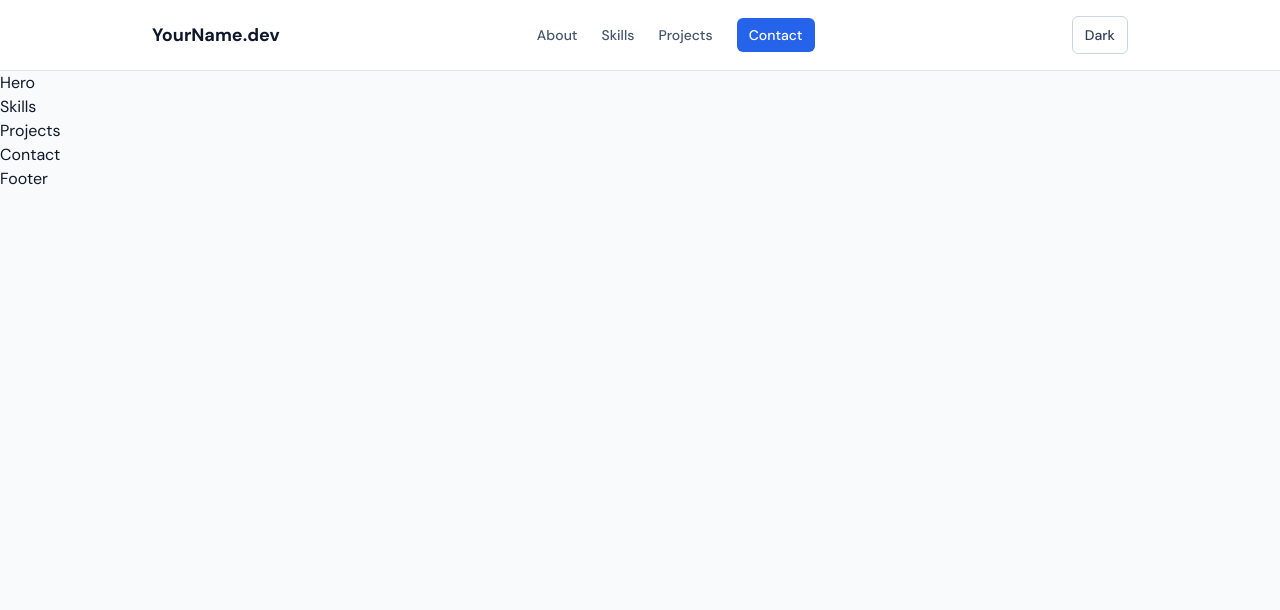
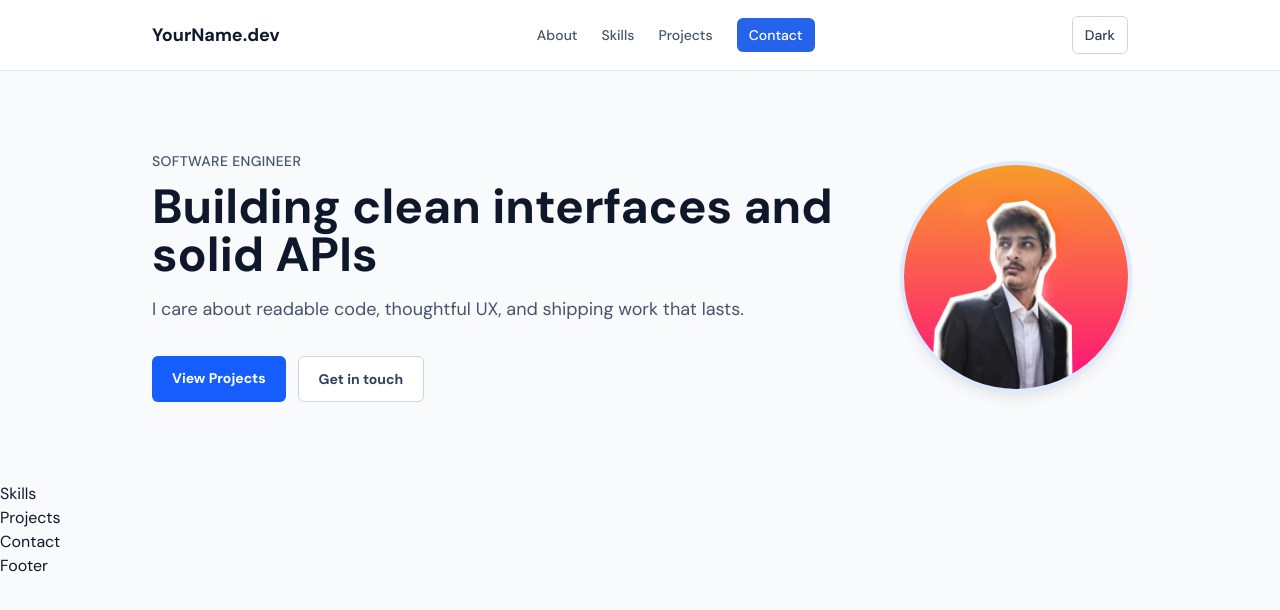
Before and after one commit to hammad4291/Portfolio, a React (Vite) app: page / in a window 1280 px wide. Shown: the top 610 px of the page. Built offline with nearby package versions, Linux system fonts and the light colour scheme.

Commit message:
added Hero section

```diff
--- a/src/components/Hero.jsx
+++ b/src/components/Hero.jsx
@@ -1,8 +1,44 @@
+import "../../public/me.jpg";
 const Hero = () => {
-    return (
-        <>
-        <h1>Hero</h1>
-        </>
-    )
-}
+  return (
+    <section
+      id="about"
+      className="mx-auto flex max-w-5xl flex-col items-center gap-10 px-6 py-20 md:flex-row"
+    >
+      <div className="flex-1">
+        <p className="mb-3 text-sm font-medium uppercase tracking-wide text-slate-600 dark:text-slate-400">
+          Software Engineer
+        </p>
+        <h1 className="mb-4 text-4xl font-bold text-slate-900 dark:text-slate-100 md:text-5xl">
+          Building clean interfaces and solid APIs
+        </h1>
+        <p className="mb-8 text-lg leading-relaxed text-slate-600 dark:text-slate-400">
+          I care about readable code, thoughtful UX, and shipping work that
+          lasts.
+        </p>
+        <div className="flex flex-wrap gap-3">
+          <a
+            href="#projects"
+            className="rounded-md bg-blue-600 px-5 py-3 text-sm font-semibold text-white hover:bg-blue-700"
+          >
+            View Projects
+          </a>
+          <a
+            href="#contact"
+            className="rounded-md border border-slate-300 bg-white px-5 py-3 text-sm font-semibold text-slate-700 transition hover:bg-slate-100 dark:border-slate-700 dark:bg-slate-900 dark:text-slate-100 dark:hover:bg-slate-800"
+          >
+            Get in touch
+          </a>
+        </div>
+      </div>
+      <div className="flex shrink-0 items-center justify-center">
+        <img
+          src="../../public/me.jpg"
+          alt="image"
+          className="h-56 w-56 rounded-full object-cover shadow-lg ring-4 ring-blue-100 dark:ring-slate-700"
+        />
+      </div>
+    </section>
+  );
+};
 export default Hero;
```
Also changed, not shown: public/me.jpg (added).
